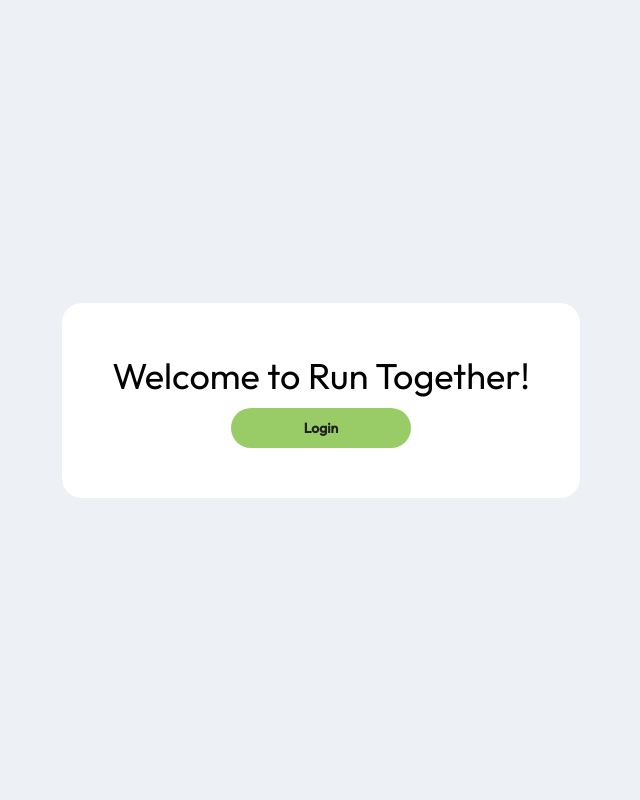
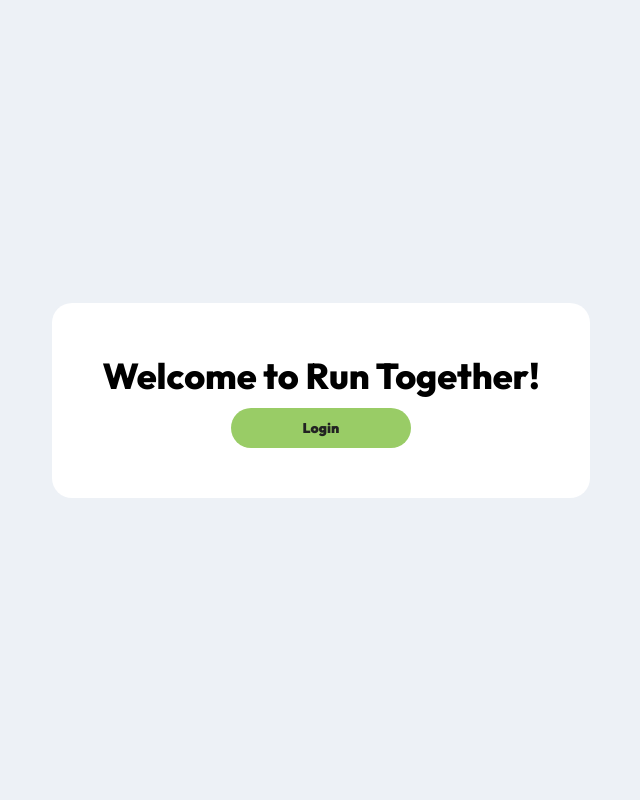
Before and after one commit to MatthieuRu/run-together, a Flask app: template run_together/blueprints/login/templates/login.html in a window 1280 px wide. Shown: the whole page, without its empty margins (319-959 px from the left). Run offline with Flask 3, Linux system fonts and the light colour scheme; the template is opened without the code that fills it: most values are stand-ins (such as "Sample title", 1, 10 or a date in 2020); parts of the project's set-up code (start-up, migrations or seed data) failed here and were passed over.

Commit message:
cleaning

```diff
--- a/run_together/app.py
+++ b/run_together/app.py
@@ -13,28 +13,22 @@ from pathlib import Path
 app = Flask(__name__)
 app.register_blueprint(login_blueprint)
 
-# Build paths inside the project like this: BASE_DIR / 'subdir'.
-BASE_DIR = Path(__file__).resolve().parent
-STATIC_DIR = os.path.join(BASE_DIR, "static")
-
 # Register the Dash App Run Together
 app_name = "run_together"
-
-external_stylesheets = ['https://cdnjs.cloudflare.com/ajax/libs/font-awesome/5.15.3/css/all.min.css']
-
 
 dash_app = DashProxy(
     __name__,
     server=app,
+    title="Run Together",
     transforms=[MultiplexerTransform()],
     pages_folder="./dash_apps/run_together/pages/",
     routes_pathname_prefix="/run-together/",
     use_pages=True,
-    assets_folder=STATIC_DIR,
-    external_stylesheets=external_stylesheets,
+    assets_folder="./static",
+
 )
 
-run_together_callbacks(dash_app=dash_app, app_path="/home", app_title="Run Together")
+run_together_callbacks(dash_app=dash_app, app_path="/home")
 
 
 if __name__ == "__main__":
--- a/run_together/dash_apps/run_together/body_generator.py
+++ b/run_together/dash_apps/run_together/body_generator.py
@@ -72,7 +72,6 @@ def generate_left_column(activities_df: pd.DataFrame):
     left_columns = []  # List to store the left column components for each Run
 
     for run in records:
-        print(run['id'])
         # First row with the title
         first_row = html.Div(
             children=[
--- a/run_together/dash_apps/run_together/header.py
+++ b/run_together/dash_apps/run_together/header.py
@@ -8,7 +8,6 @@ from pathlib import Path
 # Build paths inside the project like this: BASE_DIR / 'subdir'.
 BASE_DIR = Path(__file__).resolve().parents[2]
 STATIC_DIR = os.path.join(BASE_DIR, "static")
-print('STATIC_DIR', STATIC_DIR)
 
 header_style = {
     "display": "flex",  # Use Flexbox layout
--- a/run_together/static/typography.css
+++ b/run_together/static/typography.css
@@ -1,41 +1,26 @@
-@font-face {
-  font-family: outfit;
-  src: url(Outfit-Regular.ttf);
+@import url('https://fonts.googleapis.com/css2?family=Outfit:wght@100;200;300;400;500;600;700;800;900&display=swap');
+
+body {
+  font-family: 'Outfit', sans-serif;
   font-style: normal;
   font-weight: normal;
 }
-@font-face {
-  font-family: outfit;
-  src: url(Outfit-Light.ttf);
+h1, h2 {
+  color: black;
+  font-family: 'Outfit', sans-serif;
   font-style: normal;
-  font-weight: 300;
+  font-weight: 800;
 }
-@font-face {
-  font-family: outfit;
-  src: url(Outfit-Medium.ttf);
+h3, h4, h5, h6 {
+  color: black;
+  font-family: 'Outfit', sans-serif;
+  font-style: normal;
+  font-weight: 400;
+}
+
+label {
+  color: black;
+  font-family: 'Outfit', sans-serif;
   font-style: normal;
   font-weight: 500;
 }
-body {
-    font-family: outfit, sans-serif;
-    font-style: normal
-    font-weight: normal
-}
-h1, h3, h4, h5, h6 {
-    color: black;
-    font-family: outfit, sans-serif;
-    font-style: normal;
-    font-weight: normal;
-}
-h2 {
-    color: black;
-    font-family: outfit, sans-serif;
-    font-style: normal;
-    font-weight: 500;
-}
-label{
-    color: black;
-    font-family: outfit, sans-serif;
-    font-style: normal;
-    font-weight: 500;
-}
```
Also changed, not shown: run_together/dash_apps/run_together/pages/home.py (+8 -11 lines), run_together/dash_apps/run_together/strava_manager.py (+5 -5 lines), run_together/static/Outfit-Black.ttf (deleted), run_together/static/Outfit-Bold.ttf (deleted), run_together/static/Outfit-ExtraBold.ttf (deleted), run_together/static/Outfit-ExtraLight.ttf (deleted), run_together/static/Outfit-Light.ttf (deleted), run_together/static/Outfit-Medium.ttf (deleted), run_together/static/Outfit-Regular.ttf (deleted), run_together/static/Outfit-SemiBold.ttf (deleted), run_together/static/Outfit-Thin.ttf (deleted), run_together/static/favicon.ico, test/favicon.ico (added).
